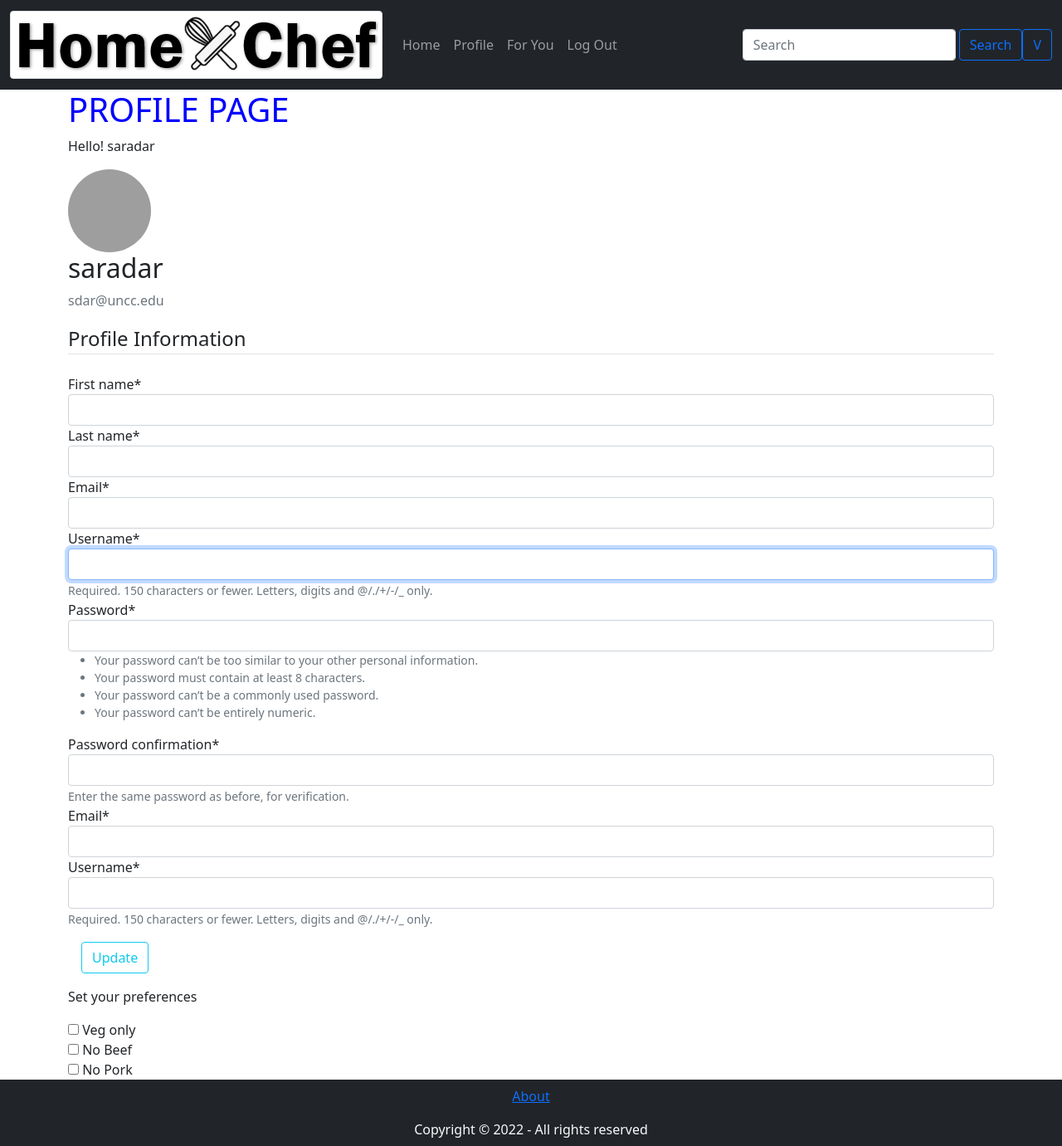
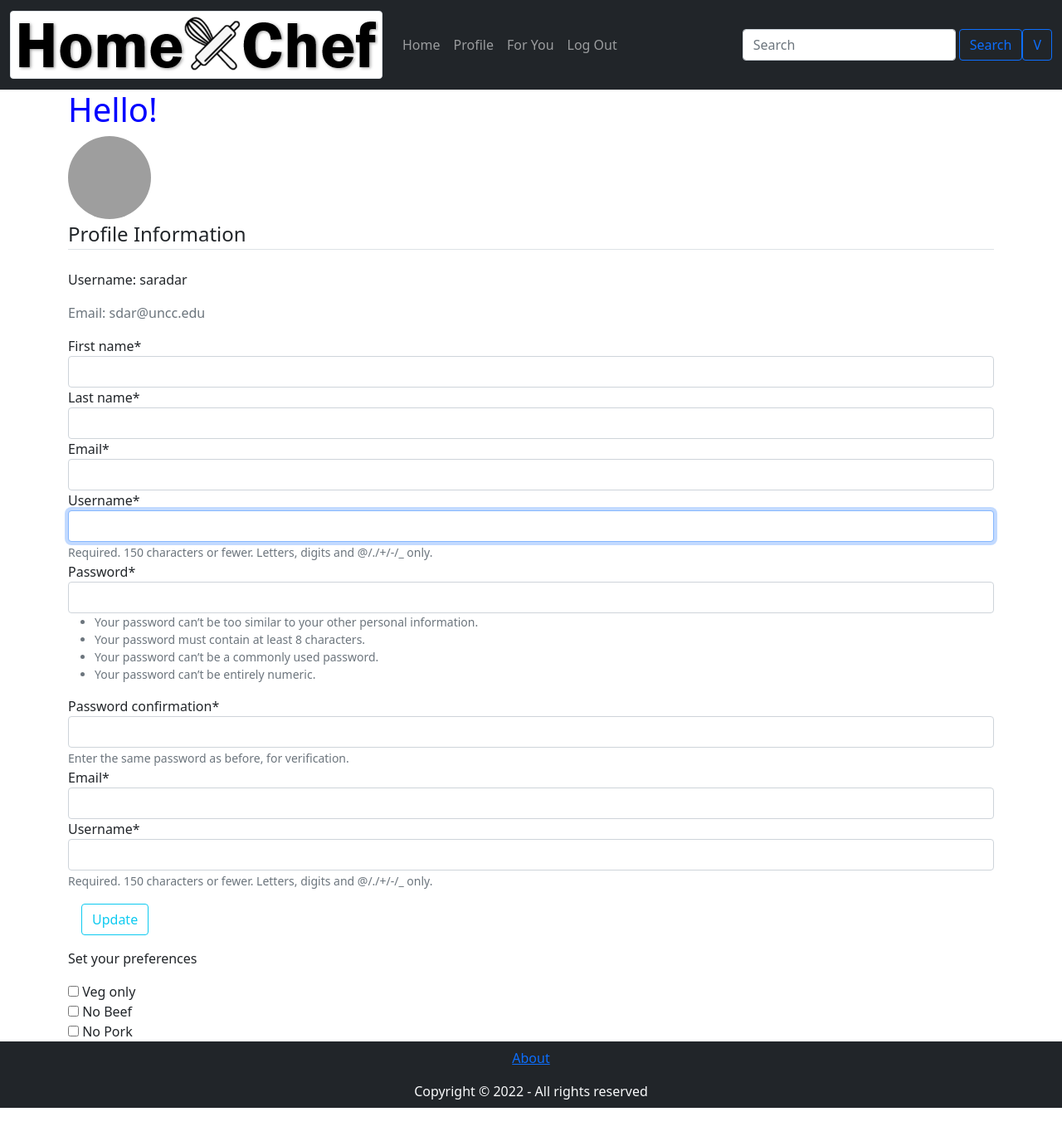
Before and after one commit to Tia-Vang/Capstone, a Django app: template homechefapp/templates/homechefapp/profile.html in a window 1280 px wide. Shown: the whole page at 83% size. After the commit the page ends 1335 px from the top, so only its background shows below. Run offline with Django 4.2, Linux system fonts and the light colour scheme; the template is opened without the code that fills it: values that come from a table or form of the project are taken from there, others are empty; a user stored in the database is signed in; data comes from the database, SQL or seed files in the repository; both versions use the stored data as it was after the commit; tables that the repository leaves empty hold one stand-in row (values such as "Sample post"); some libraries are stand-ins or nearby versions; grey boxes are pictures that could not be loaded.

Commit message:
update profile

```diff
--- a/homeChefRoot/settings.py
+++ b/homeChefRoot/settings.py
@@ -140,9 +140,7 @@ CRISPY_TEMPLATE_PACK = 'bootstrap4'
 LOGIN_REDIRECT_URL = 'tailored'
 LOGIN_URL = 'login'
 
-#creates profile_pics directory in media director
-MEDIA_ROOT = os.path.join(BASE_DIR, 'media')
-MEDIA_URL = '/media/'
+
 
 
 # Default primary key field type
--- a/homechefapp/templates/homechefapp/profile.html
+++ b/homechefapp/templates/homechefapp/profile.html
@@ -1,25 +1,26 @@
 {% extends 'base_layout.html' %}
 {% load crispy_forms_tags %}
 {% block content %}
-        <h1>PROFILE PAGE</h1>
 
-        <p>Hello! {{ user }}</p>
+        <h1>Hello! {{ user.first_name }}</h1>
+
         <div class=" content-section">
           <div class="media">
             <img class="rounded-circle account-img" src="{{ user.profile.image.url }}">
-            <div class="media-body">
-              <h2 class="account-heading">{{ user.username }}</h2>
-              <p class="text-secondary">{{ user.email }}</p>
-            </div>
           </div>
         </div>
 
+        <div>
         <form method="POST" enctype="multipart/form-data">
           {% csrf_token %}
           <fieldset class="form-group">
               <legend class="border-bottom mb-4">
                   Profile Information
               </legend>
+              <div class="media-body">
+                <p class="account-heading">Username: {{ user.username }}</p>
+                <p class="text-secondary">Email: {{ user.email }}</p>
+              </div>
                   {{ u_form|crispy }}
                   {{ p_form|crispy }}
 
@@ -28,6 +29,7 @@
               <button class="btn btn-outline-info" type="submit">Update</button>
           </div>
       </form>
+    </div>
 
         <p>Set your preferences</p>
         <input type="checkbox" id="vegonly" name="vegonly" value="vegonly">
```
Also changed, not shown: db.sqlite3.
